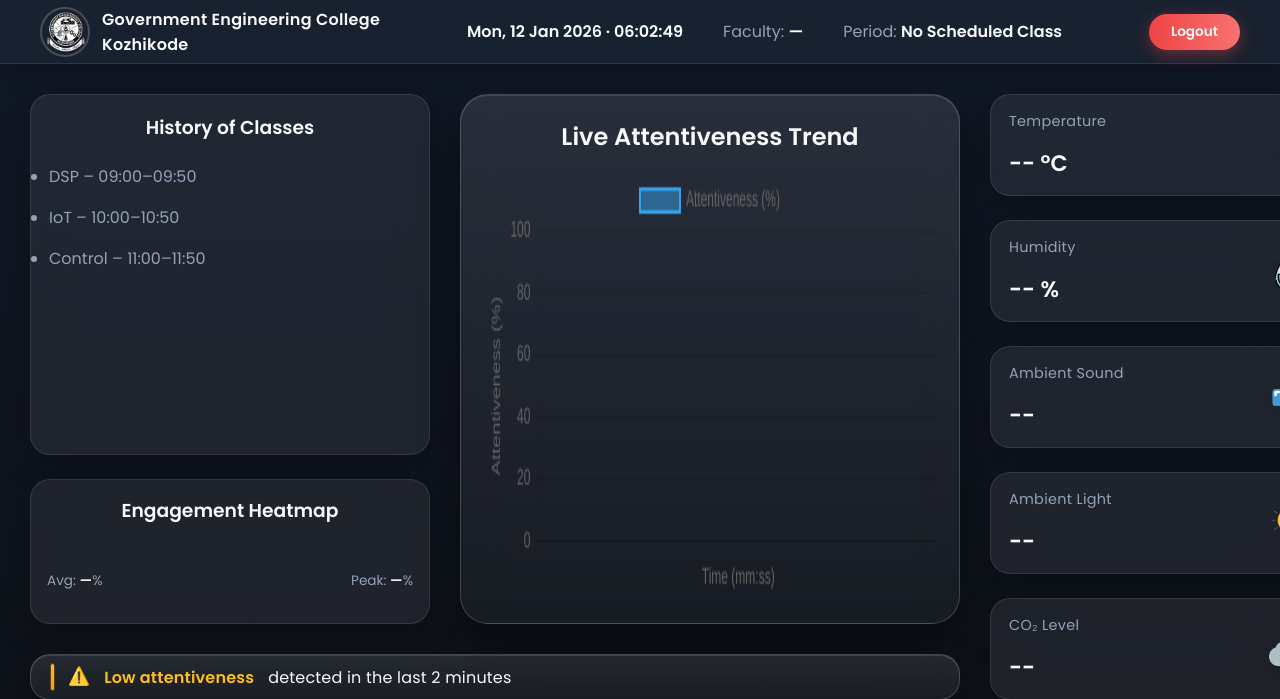
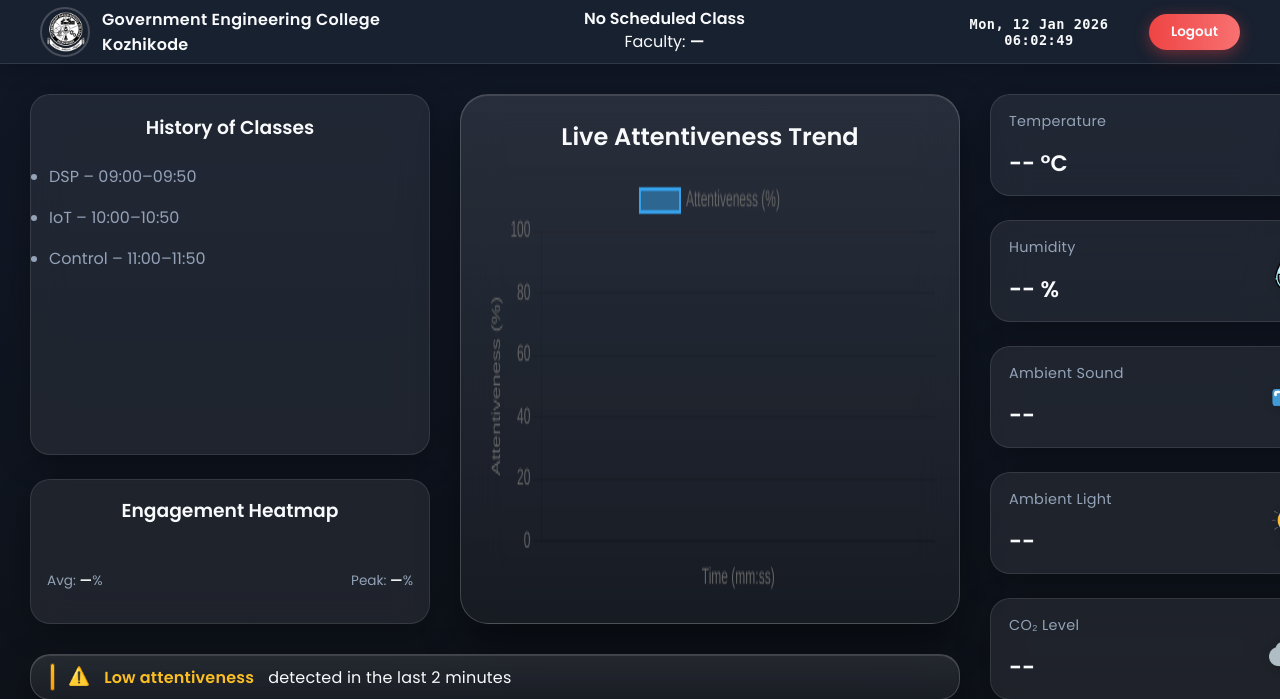
Before and after one commit to natjoecodes/student-engagement-dashboard, a Flask app: page /dashboard in a window 1280 px wide. Shown: the top 699 px of the page. Run offline with Flask 3, Linux system fonts and the light colour scheme; the visitor is signed in with stand-in values (Sample User, id 1).

Commit message:
update_n.0

```diff
--- a/static/data/timetable.json
+++ b/static/data/timetable.json
@@ -61,10 +61,10 @@
       "type": "BREAK",
       "label": "Lunch Break",
       "start": "12:30",
-      "end": "14:00"
+      "end": "13:30"
     },
     {
-      "start": "14:00",
+      "start": "13:30",
       "end": "16:00",
       "subject": "Project Phase II",
       "faculty": ["SEN"]
@@ -94,10 +94,10 @@
       "type": "BREAK",
       "label": "Lunch Break",
       "start": "12:30",
-      "end": "14:00"
+      "end": "13:30"
     },
     {
-      "start": "14:00",
+      "start": "13:30",
       "end": "16:00",
       "subject": "Project Phase II",
       "faculty": ["SEN"]
--- a/static/script.js
+++ b/static/script.js
@@ -195,7 +195,7 @@ document.addEventListener("DOMContentLoaded", () => {
     const time = now.toLocaleTimeString('en-GB', { hour: '2-digit', minute: '2-digit', second: '2-digit' });
     const date = now.toLocaleDateString('en-GB', { weekday: 'short', day: 'numeric', month: 'short', year: 'numeric' });
     const el = document.getElementById("realtime-datetime");
-    if (el) el.textContent = `${date} · ${time}`;
+    if (el) el.textContent = `${date} ${time}`;
   }
 
   function getCurrentClassFromTimetable() {
--- a/static/style.css
+++ b/static/style.css
@@ -83,17 +83,74 @@ body {
   left: 0;
   height: var(--navbar-h);
   width: 100%;
-  display: flex;
-  justify-content: space-between;
+
+  display: grid;
+  grid-template-columns: auto minmax(480px, 1fr) auto;
   align-items: center;
+  column-gap: 40px;
+
   padding: 0 40px;
   background: rgba(31, 41, 55, 0.6);
   backdrop-filter: blur(25px);
-  -webkit-backdrop-filter: blur(25px);
   border-bottom: 1px solid rgba(255, 255, 255, 0.1);
   box-shadow: 0 4px 20px rgba(0, 0, 0, 0.25);
   z-index: 10;
+}
+
+.nav-context {
+  width: 100%;
+  display: grid;
+  grid-template-rows: auto auto;
+  justify-items: center;
+}
+
+.nav-subject {
+  font-size: 1rem;
+  font-weight: 600;
   color: var(--text);
+  line-height: 1.2;
+
+  /* critical for long subjects */
+  max-width: 100%;
+  white-space: nowrap;
+  overflow: hidden;
+  text-overflow: ellipsis;
+}
+
+#realtime-datetime {
+  font-family: "JetBrains Mono", "SF Mono", monospace;
+  font-size: 0.85rem;
+  font-weight: 500;
+
+  width: 180px;               /* locked width */
+  text-align: center;
+
+  font-variant-numeric: tabular-nums;
+  letter-spacing: 0.5px;
+
+  color: var(--muted);
+}
+
+.nav-meta {
+  min-height: 1.2em;
+}
+
+.nav-meta {
+  display: grid;
+  grid-auto-flow: column;
+  grid-auto-columns: max-content;
+  gap: 10px;
+  align-items: center;
+  justify-content: center;
+}
+
+.nav-meta b {
+  color: var(--text);
+  font-weight: 600;
+}
+
+.nav-separator {
+  opacity: 0.6;
 }
 
 .logo {
@@ -115,47 +172,6 @@ body {
   letter-spacing: 0.3px;
 }
 
-.class-info {
-  position: relative;
-  display: flex;
-  align-items: baseline;
-  gap: 8px;
-  font-size: 1.15rem;
-  font-weight: 600;
-  letter-spacing: 0.3px;
-  color: var(--text);
-  padding-bottom: 8px;
-}
-
-.class-info::after {
-  content: "";
-  position: absolute;
-  left: 0;
-  bottom: 0;
-  width: 100%;
-  height: 2px;
-  background: var(--accent);
-  border-radius: 2px;
-}
-
-.class-label, .class-separator {
-  color: var(--muted);
-  font-weight: 500;
-}
-
-.class-name {
-  color: var(--text);
-  font-weight: 700;
-}
-
-.faculty-period {
-  display: flex;
-  align-items: center;
-  gap: 40px;
-  font-weight: 500;
-  color: var(--muted);
-}
-
 .faculty-period b {
   color: var(--text);
   font-weight: 600;
@@ -169,6 +185,7 @@ body {
 .navbar-actions {
   display: flex;
   align-items: center;
+  gap: 20px;
 }
 
 .logout-btn {
--- a/templates/dashboard.html
+++ b/templates/dashboard.html
@@ -17,14 +17,19 @@
             <img src="{{ url_for('static', filename='assets/logo.png') }}" alt="College Logo" />
             <span>Government Engineering College<br />Kozhikode</span>
         </div>
-        <div class="faculty-period">
-            <span id="realtime-datetime"></span>
-            <span>Faculty: <b id="facultyName">—</b></span>
-            <span>Period: <b id="subjectName">—</b></span>
-        </div>
+        <div class="nav-context">
+    <div class="nav-subject" id="subjectName">—</div>
+
+    <div class="nav-meta">
+    <span class="nav-faculty">
+        Faculty: <b id="facultyName">—</b>
+    </span>
+</div>
+</div>
         <div class="navbar-actions">
-            <a href="#" class="logout-btn" id="logoutBtn">Logout</a>
-        </div>
+    <span id="realtime-datetime"></span>
+    <a href="#" class="logout-btn" id="logoutBtn">Logout</a>
+</div>
     </nav>
 
     <main class="dashboard-container">
```
